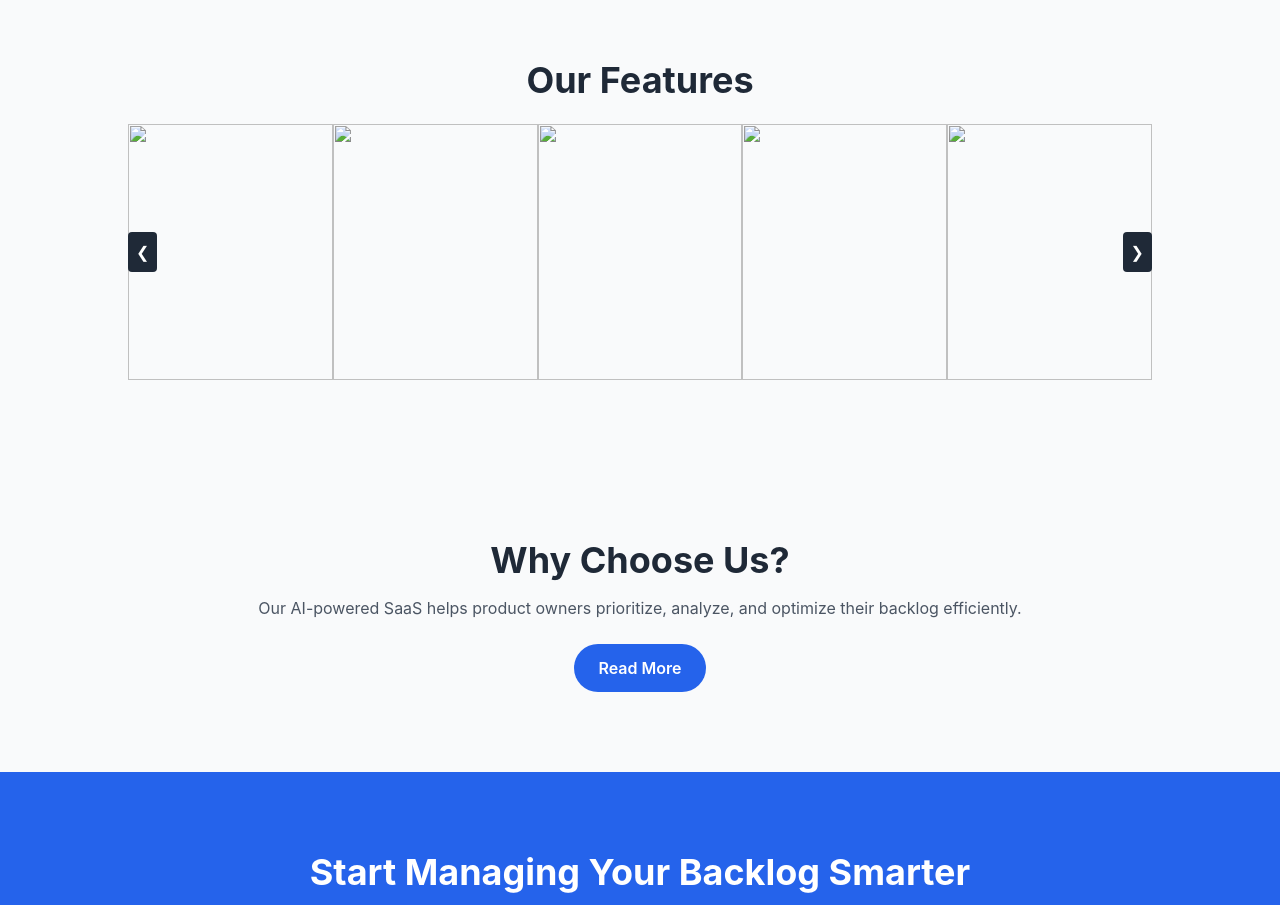
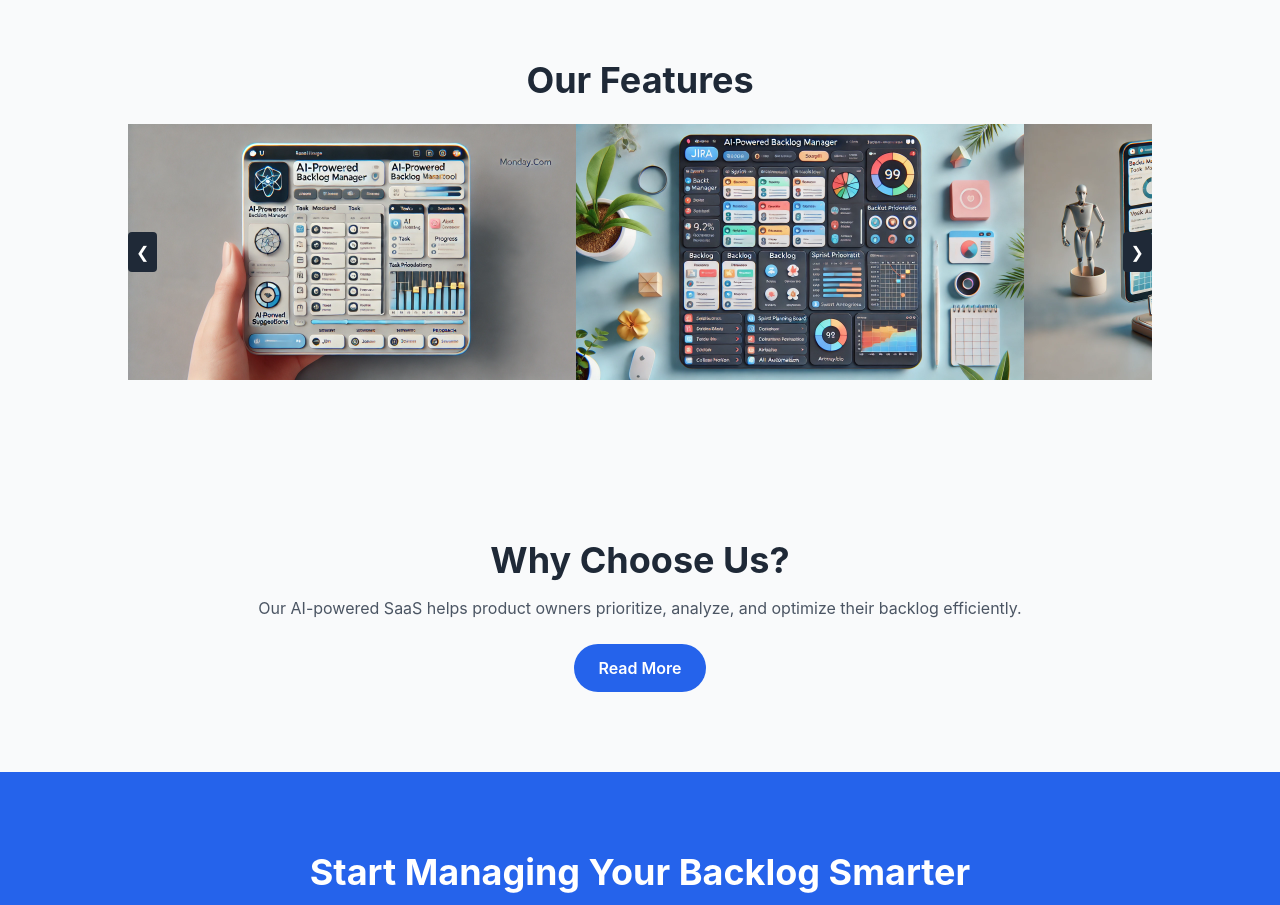
Before and after one commit to ikkelm/ikkelm.github.io, a plain HTML site: page index.html in a window 1280 px wide. Shown: the part 860-1765 px from the top of the page. Drawn offline with nearby package versions, Linux system fonts and the light colour scheme.

Commit message:
img
added images

```diff
--- a/index.html
+++ b/index.html
@@ -39,11 +39,9 @@
         <div class="relative mt-6">
             <div class="carousel overflow-hidden relative w-full h-64">
                 <div class="carousel-inner flex w-full h-full transition-transform duration-500">
-                    <img src="image1.jpg" class="w-full h-full object-cover">
-                    <img src="image2.jpg" class="w-full h-full object-cover">
-                    <img src="image3.jpg" class="w-full h-full object-cover">
-                    <img src="image4.jpg" class="w-full h-full object-cover">
-                    <img src="image5.jpg" class="w-full h-full object-cover">
+                    <img src="img/image1.jpg" class="w-full h-full object-cover">
+                    <img src="img/image2.jpg" class="w-full h-full object-cover">
+                    <img src="img/image3.jpg" class="w-full h-full object-cover">
                 </div>
             </div>
             <button id="prev" class="absolute left-0 top-1/2 transform -translate-y-1/2 bg-gray-800 text-white p-2 rounded">❮</button>
```
Also changed, not shown: img/image1.jpg (added), img/image2.jpg (added), img/image3.jpg (added).
